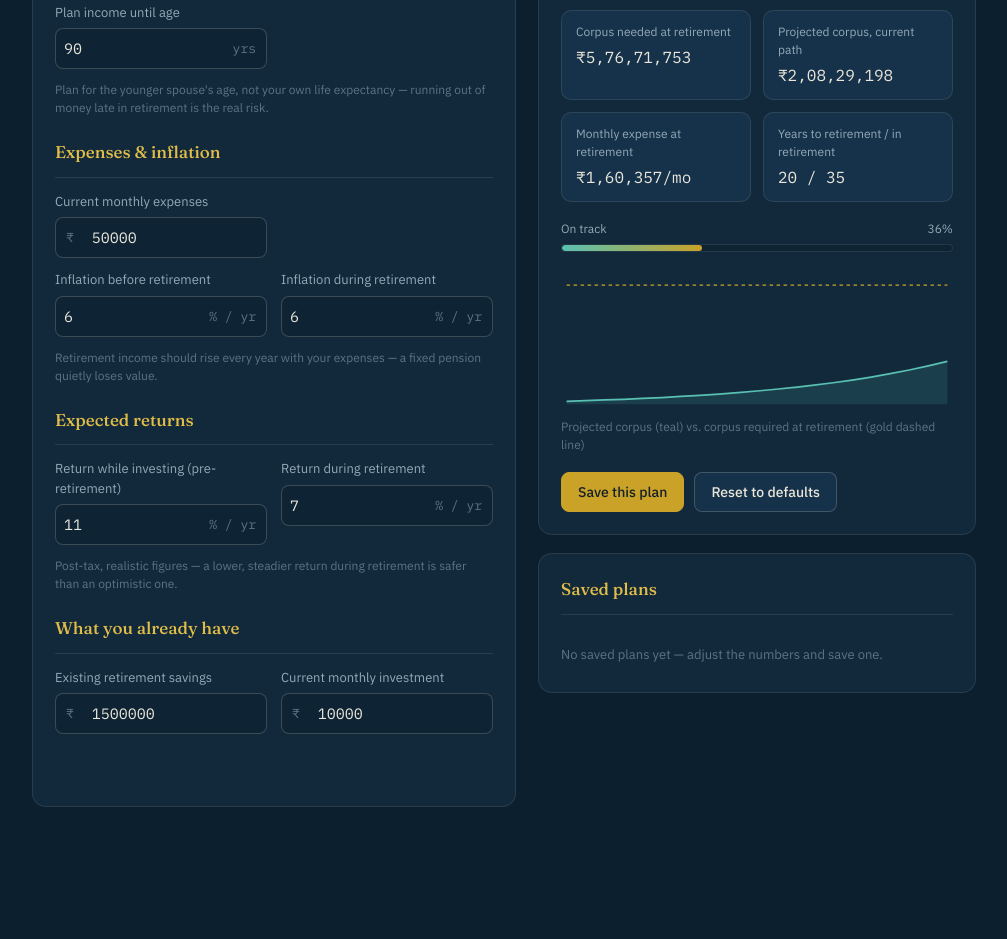
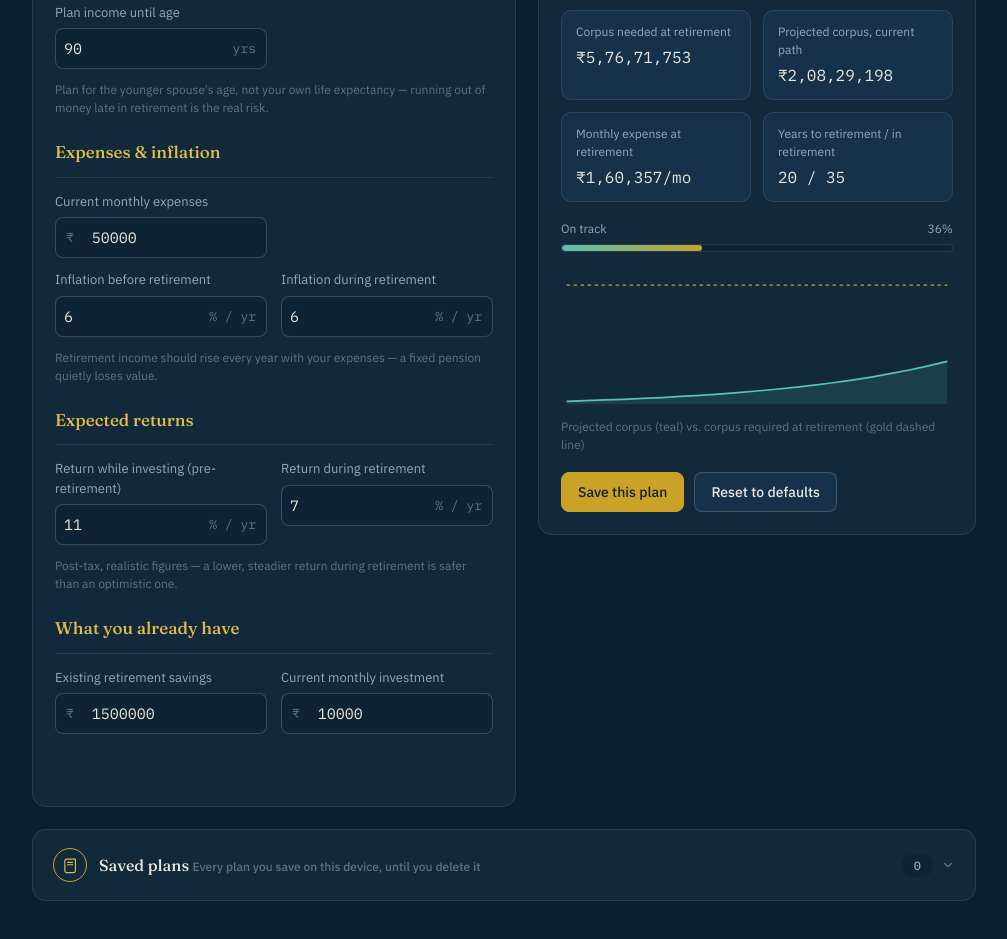
Before and after one commit to robot2171997-max/my-accounts, a plain HTML site: page retirement-calculator-v2.html in a window 1280 px wide. Shown: the part 396-1335 px from the top of the page, without its empty margins (136-1143 px from the left). Before the commit the page ends 1279 px from the top, so only its background shows below. Drawn offline with Linux system fonts and the light colour scheme.

Commit message:
Update retirement-calculator-v2.html

```diff
--- a/retirement-calculator-v2.html
+++ b/retirement-calculator-v2.html
@@ -200,6 +200,36 @@
   .saved-actions{ display:flex; gap: 6px; align-items:center; }
   .empty-note{ color: var(--text-faint); font-size: 13px; padding: 6px 0; }
 
+  /* ---------- saved plans: expandable bottom panel ---------- */
+  .reports-panel{
+    background: var(--panel);
+    border: 1px solid var(--border);
+    border-radius: 14px;
+    margin-top: 22px;
+    overflow: hidden;
+  }
+  .reports-toggle{
+    width: 100%; display:flex; align-items:center; justify-content:space-between;
+    gap:10px; background:none; border:none; cursor:pointer; padding:18px 20px;
+    text-align:left; color: var(--text); font-family: 'IBM Plex Sans', sans-serif;
+  }
+  .reports-toggle .rleft{ display:flex; align-items:center; gap:12px; }
+  .reports-toggle .ricon{
+    width:34px; height:34px; border-radius:50%; border:1.5px solid var(--gold);
+    display:flex; align-items:center; justify-content:center; flex-shrink:0;
+  }
+  .reports-toggle .ricon svg{ width:17px; height:17px; color: var(--gold-bright); }
+  .reports-toggle .rtitle{ font-family:'Fraunces', serif; font-size:16px; font-weight:500; color: var(--text); }
+  .reports-toggle .rsub{ font-size:12px; color: var(--text-faint); margin-top:2px; }
+  .reports-toggle .rcount{
+    font-family:'IBM Plex Mono', monospace; font-size:12px; color: var(--text-dim);
+    background: var(--panel-3); border-radius:20px; padding:4px 12px; flex-shrink:0;
+  }
+  .reports-toggle .chev{ width:14px; height:14px; color: var(--text-faint); transition: transform 0.2s ease; flex-shrink:0; }
+  .reports-panel.open .chev{ transform: rotate(180deg); }
+  .reports-body{ padding: 0 20px 20px; border-top: 1px solid var(--border); }
+  .reports-body[hidden]{ display:none; }
+
   .save-status{ font-size: 12px; color: var(--text-faint); margin-top: 10px; min-height: 16px; }
 </style>
 </head>
@@ -334,17 +364,29 @@
           <button class="ghost" id="resetBtn">Reset to defaults</button>
         </div>
       </div>
+    </div>
 
-      <div class="card">
-        <fieldset style="margin-bottom:0;">
-          <legend>Saved plans</legend>
-          <div class="saved-list" id="savedList">
-            <div class="empty-note">No saved plans yet — adjust the numbers and save one.</div>
-          </div>
-        </fieldset>
+  </div>
+
+  <div class="reports-panel" id="reportsPanel">
+    <button class="reports-toggle" id="reportsToggle" aria-expanded="false">
+      <span class="rleft">
+        <span class="ricon"><svg viewBox="0 0 24 24" fill="none" stroke="currentColor" stroke-width="1.6" stroke-linecap="round" stroke-linejoin="round"><path d="M4 5.5A2.5 2.5 0 0 1 6.5 3H19v16.5A2.5 2.5 0 0 1 16.5 22H6.5A2.5 2.5 0 0 1 4 19.5v-14Z"/><path d="M8 7.5h7M8 11h7"/></svg></span>
+        <span>
+          <span class="rtitle">Saved plans</span>
+          <span class="rsub">Every plan you save on this device, until you delete it</span>
+        </span>
+      </span>
+      <span style="display:flex;align-items:center;gap:8px;">
+        <span class="rcount" id="reportsCount">0</span>
+        <svg class="chev" viewBox="0 0 24 24" fill="none" stroke="currentColor" stroke-width="2" stroke-linecap="round" stroke-linejoin="round"><path d="M6 9l6 6 6-6"/></svg>
+      </span>
+    </button>
+    <div class="reports-body" id="savedListWrap" hidden>
+      <div class="saved-list" id="savedList">
+        <div class="empty-note">No saved plans yet — adjust the numbers and save one above.</div>
       </div>
     </div>
-
   </div>
 </div>
 
@@ -558,11 +600,13 @@ window.storage = (function(){
 
   async function refreshSavedList(){
     const listEl = document.getElementById('savedList');
+    const countEl = document.getElementById('reportsCount');
     try {
       const listRes = await window.storage.list('plan:', false);
       const keys = (listRes && listRes.keys) || [];
+      if (countEl) countEl.textContent = keys.length;
       if (keys.length === 0) {
-        listEl.innerHTML = '<div class="empty-note">No saved plans yet — adjust the numbers and save one.</div>';
+        listEl.innerHTML = '<div class="empty-note">No saved plans yet — adjust the numbers and save one above.</div>';
         return;
       }
       const items = [];
@@ -619,9 +663,22 @@ window.storage = (function(){
       await window.storage.set(key, JSON.stringify({ name, inputs: v, savedAt: Date.now() }), false);
       statusEl.textContent = 'Plan saved';
       refreshSavedList();
+      const panel = document.getElementById('reportsPanel');
+      const body = document.getElementById('savedListWrap');
+      if (body.hasAttribute('hidden')) document.getElementById('reportsToggle').click();
     } catch (e) {
       statusEl.textContent = 'Could not save plan';
     }
+  });
+
+  document.getElementById('reportsToggle').addEventListener('click', () => {
+    const panel = document.getElementById('reportsPanel');
+    const body = document.getElementById('savedListWrap');
+    const toggle = document.getElementById('reportsToggle');
+    const willOpen = body.hasAttribute('hidden');
+    if (willOpen) { body.removeAttribute('hidden'); panel.classList.add('open'); }
+    else { body.setAttribute('hidden', ''); panel.classList.remove('open'); }
+    toggle.setAttribute('aria-expanded', String(willOpen));
   });
 
   document.getElementById('resetBtn').addEventListener('click', () => {
```
